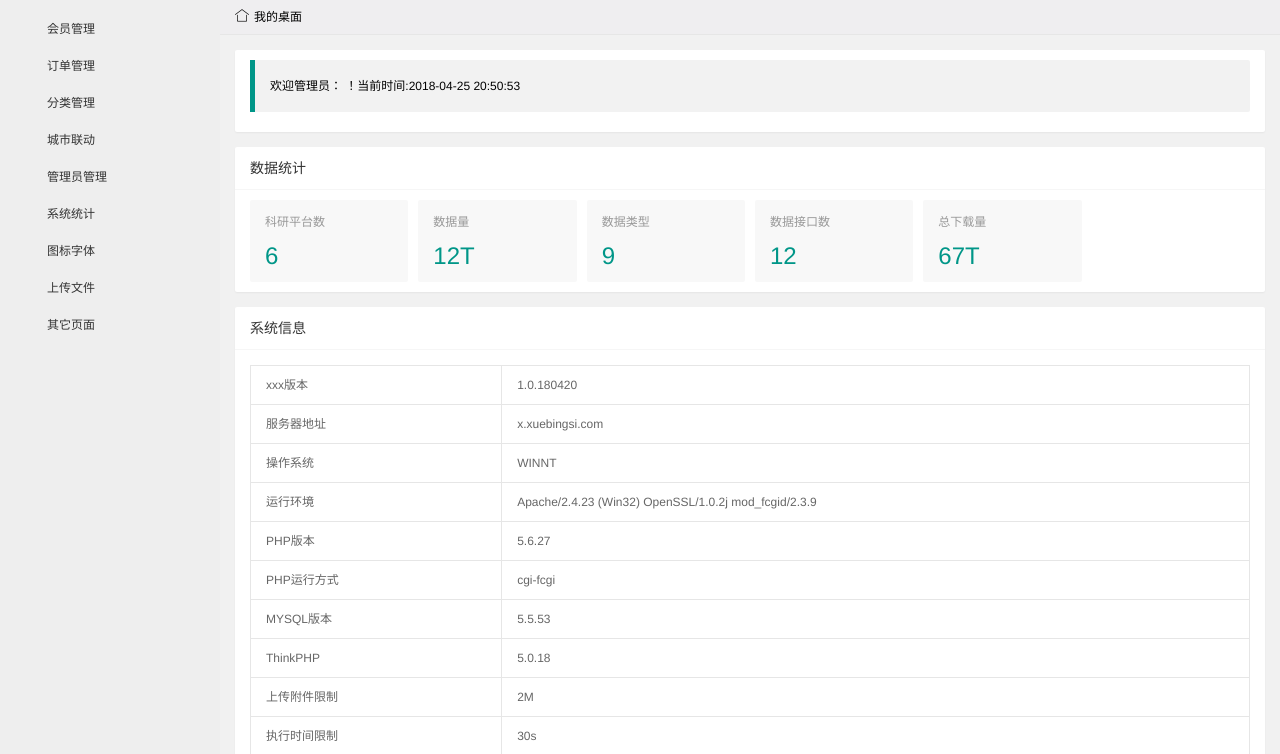
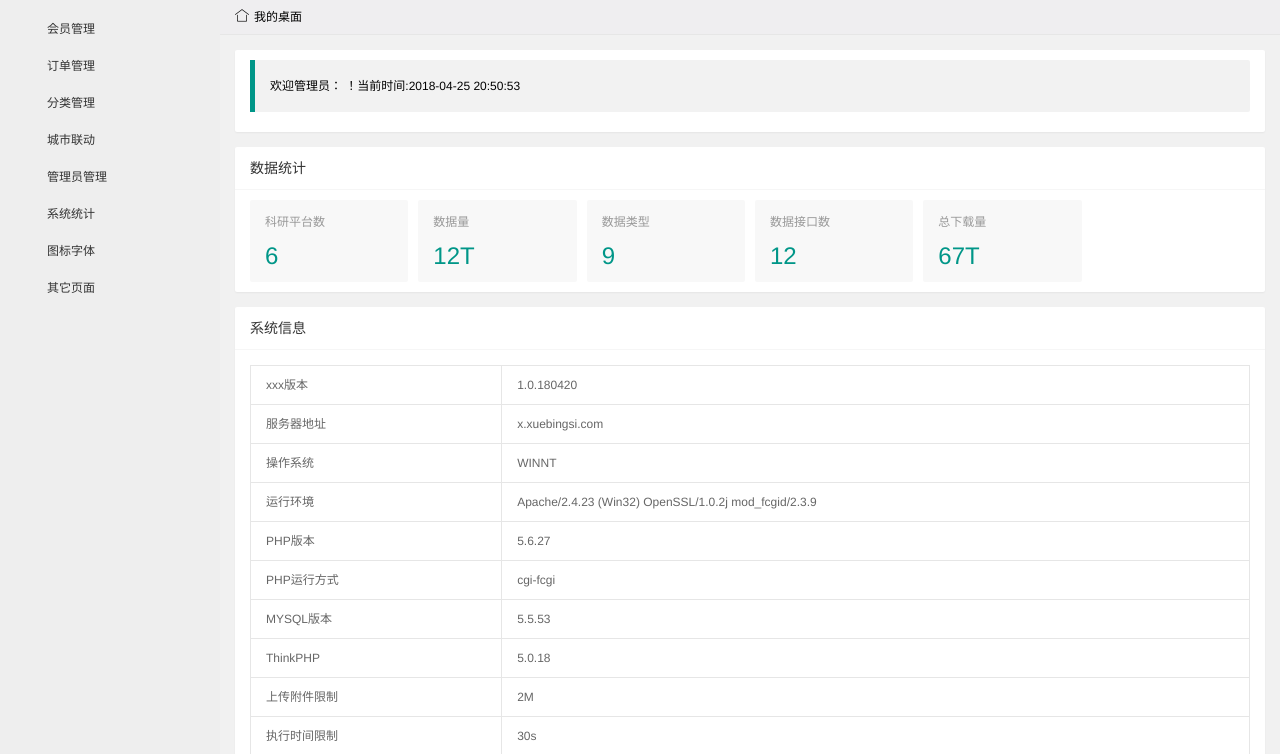
Before and after one commit to b1gby/idata_UI, a Flask app: template project/templates/index.html in a window 1280 px wide. Shown: the part 46-800 px from the top of the page. Run offline with Flask 2, Linux system fonts and the light colour scheme; the template is opened without the code that fills it, so the values that code supplies are empty.

Commit message:
更新index.html静态界面，侧边栏

```diff
--- a/project/templates/index.html
+++ b/project/templates/index.html
@@ -32,12 +32,12 @@
             </div>
             <ul class="layui-nav left">
                 <li class="layui-nav-item">
-                    <a href="cate.html">API列表</a>
+                    <a href="labs_list.html">API列表</a>
                 </li>
             </ul>
             <ul class="layui-nav right" lay-filter="">
                 <li class="layui-nav-item">
-                    <a href="javascript:">{{ name }}</a>
+                    <a href="javascript:;">{{ name }}</a>
                     <dl class="layui-nav-child">
                         <!-- 二级菜单 -->
                         <dd>
@@ -66,7 +66,7 @@
                             <i class="iconfont nav_right">&#xe697;</i></a>
                         <ul class="sub-menu">
                             <li>
-                                <a onclick="xadmin.add_tab('统计页面','welcome.html')">
+                                <a onclick="xadmin.add_tab('统计页面','welcome1.html')">
                                     <i class="iconfont">&#xe6a7;</i>
                                     <cite>统计页面</cite></a>
                             </li>
@@ -240,19 +240,6 @@
                     </li>
                     <li>
                         <a href="javascript:;">
-                            <i class="iconfont left-nav-li" lay-tips="上传文件">&#xe6b4;</i>
-                            <cite>上传文件</cite>
-                            <i class="iconfont nav_right">&#xe697;</i></a>
-                        <ul class="sub-menu">
-                            <li>
-                                <a onclick="xadmin.add_tab('文件上传','upload.html')">
-                                    <i class="iconfont">&#xe6a7;</i>
-                                    <cite>文件上传</cite></a>
-                            </li>
-                        </ul>
-                    </li>
-                    <li>
-                        <a href="javascript:;">
                             <i class="iconfont left-nav-li" lay-tips="其它页面">&#xe6b4;</i>
                             <cite>其它页面</cite>
                             <i class="iconfont nav_right">&#xe697;</i></a>
@@ -263,17 +250,17 @@
                                     <cite>登录页面</cite></a>
                             </li>
                             <li>
-                                <a onclick="xadmin.add_tab('错误页面','util.html')">
+                                <a onclick="xadmin.add_tab('错误页面','error.html')">
                                     <i class="iconfont">&#xe6a7;</i>
                                     <cite>错误页面</cite></a>
                             </li>
                             <li>
-                                <a onclick="xadmin.add_tab('示例页面','util.html')">
+                                <a onclick="xadmin.add_tab('示例页面','demo.html')">
                                     <i class="iconfont">&#xe6a7;</i>
                                     <cite>示例页面</cite></a>
                             </li>
                             <li>
-                                <a onclick="xadmin.add_tab('更新日志','util.html')">
+                                <a onclick="xadmin.add_tab('更新日志','log.html')">
                                     <i class="iconfont">&#xe6a7;</i>
                                     <cite>更新日志</cite></a>
                             </li>
```
